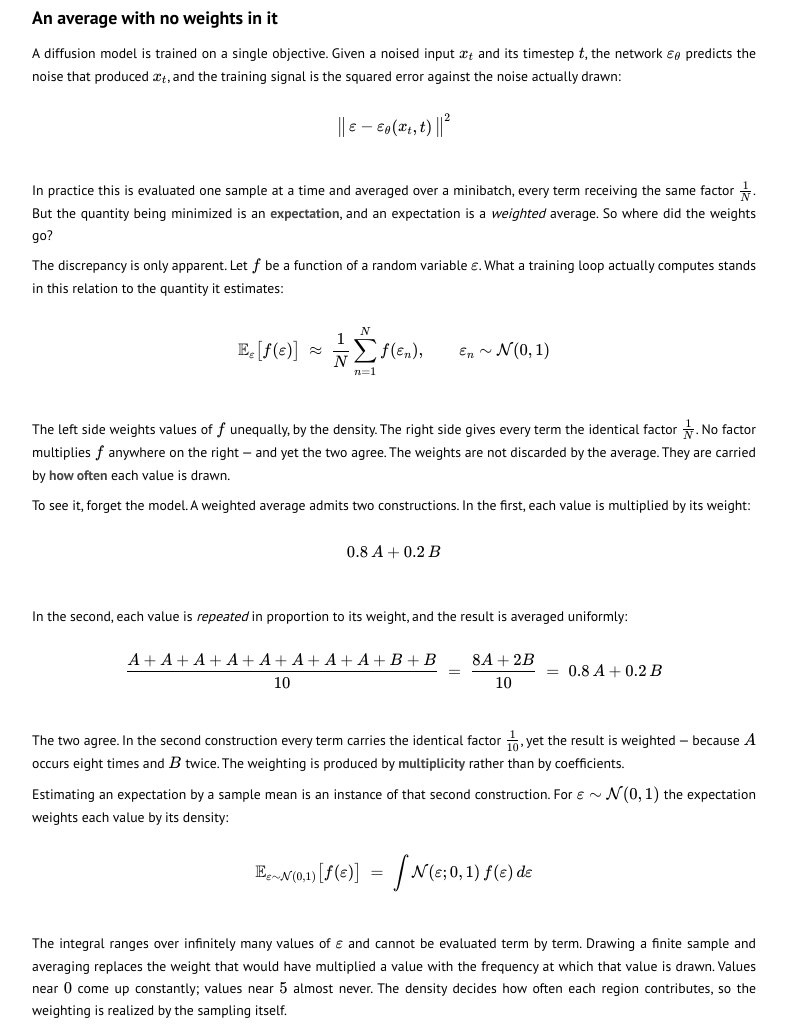
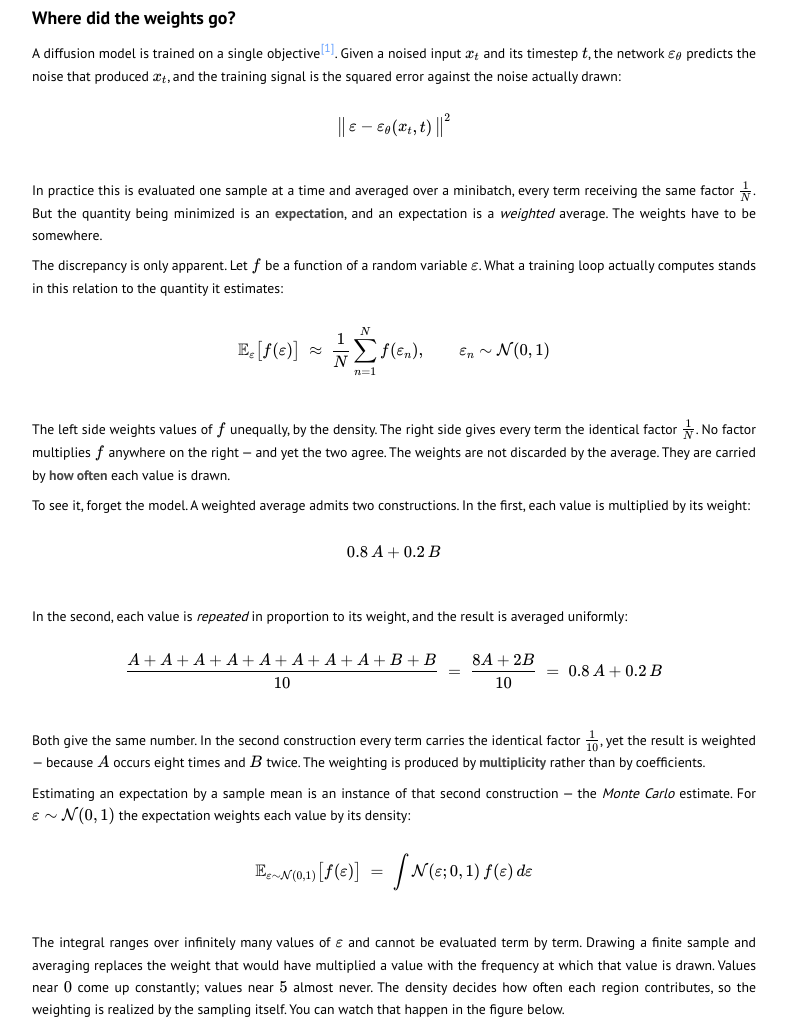
Before and after one commit to PARKCHEOLHEE-lab/intuitions-about-ddpm, a website with bundled scripts: page docs/mse.html in a window 1280 px wide. Shown: the part 99-1123 px from the top of the page, without its empty margins (246-1033 px from the left). Built offline with nearby package versions, Linux system fonts and the light colour scheme.

Commit message:
Match mse.html's prose conventions to index.html
The page was drafted in the source blog post's register, which differs from
the site's in four concrete ways:

  * index.html attaches <a class="cite">[n]</a> to every claim drawn from a
    paper and lists it under a References section. mse.html named "Ho et al."
    twice with no citation and no reference list.
  * index.html bolds terms (nouns) and italicises named methods. mse.html
    bolded a verb ("drops").
  * index.html's headings are plain questions or topic names. "An average with
    no weights in it" was literary; it is now "Where did the weights go?".
  * index.html never refers to itself. "since this page hangs off that loss"
    now reads "One weight, though, is missing from that account."

Also hyphenates "mean-squared error" throughout, italicises Monte Carlo on
first use, and adds the reader-addressing sentence index.html uses to hand off
to a figure.

Co-Authored-By: Claude Opus 4.8 (1M context) <noreply@anthropic.com>

```diff
--- a/docs/mse.html
+++ b/docs/mse.html
@@ -16,10 +16,10 @@
 
   <main>
     <section id="expectation-panel">
-      <h2>An average with no weights in it</h2>
-      <p>A diffusion model is trained on a single objective. Given a noised input $x_t$ and its timestep $t$, the network $\varepsilon_\theta$ predicts the noise that produced $x_t$, and the training signal is the squared error against the noise actually drawn:</p>
+      <h2>Where did the weights go?</h2>
+      <p>A diffusion model is trained on a single objective<a class="cite" href="#ref-1">[1]</a>. Given a noised input $x_t$ and its timestep $t$, the network $\varepsilon_\theta$ predicts the noise that produced $x_t$, and the training signal is the squared error against the noise actually drawn:</p>
       <p class="eq">$$\big\lVert\, \varepsilon - \varepsilon_\theta(x_t, t) \,\big\rVert^2$$</p>
-      <p>In practice this is evaluated one sample at a time and averaged over a minibatch, every term receiving the same factor $\tfrac{1}{N}$. But the quantity being minimized is an <strong>expectation</strong>, and an expectation is a <em>weighted</em> average. So where did the weights go?</p>
+      <p>In practice this is evaluated one sample at a time and averaged over a minibatch, every term receiving the same factor $\tfrac{1}{N}$. But the quantity being minimized is an <strong>expectation</strong>, and an expectation is a <em>weighted</em> average. The weights have to be somewhere.</p>
 
       <p>The discrepancy is only apparent. Let $f$ be a function of a random variable $\varepsilon$. What a training loop actually computes stands in this relation to the quantity it estimates:</p>
       <p class="eq">$$\mathbb{E}_{\varepsilon}\big[f(\varepsilon)\big] \;\approx\; \frac{1}{N}\sum_{n=1}^{N} f(\varepsilon_n), \qquad \varepsilon_n \sim \mathcal{N}(0,1)$$</p>
@@ -29,11 +29,11 @@
       <p class="eq">$$0.8\,A + 0.2\,B$$</p>
       <p>In the second, each value is <em>repeated</em> in proportion to its weight, and the result is averaged uniformly:</p>
       <p class="eq">$$\frac{A+A+A+A+A+A+A+A+B+B}{10} \;=\; \frac{8A + 2B}{10} \;=\; 0.8\,A + 0.2\,B$$</p>
-      <p>The two agree. In the second construction every term carries the identical factor $\tfrac{1}{10}$, yet the result is weighted — because $A$ occurs eight times and $B$ twice. The weighting is produced by <strong>multiplicity</strong> rather than by coefficients.</p>
+      <p>Both give the same number. In the second construction every term carries the identical factor $\tfrac{1}{10}$, yet the result is weighted — because $A$ occurs eight times and $B$ twice. The weighting is produced by <strong>multiplicity</strong> rather than by coefficients.</p>
 
-      <p>Estimating an expectation by a sample mean is an instance of that second construction. For $\varepsilon\sim\mathcal{N}(0,1)$ the expectation weights each value by its density:</p>
+      <p>Estimating an expectation by a sample mean is an instance of that second construction — the <em>Monte Carlo</em> estimate. For $\varepsilon\sim\mathcal{N}(0,1)$ the expectation weights each value by its density:</p>
       <p class="eq">$$\mathbb{E}_{\varepsilon\sim\mathcal{N}(0,1)}\big[f(\varepsilon)\big] \;=\; \int \mathcal{N}(\varepsilon;0,1)\, f(\varepsilon)\, d\varepsilon$$</p>
-      <p>The integral ranges over infinitely many values of $\varepsilon$ and cannot be evaluated term by term. Drawing a finite sample and averaging replaces the weight that would have multiplied a value with the frequency at which that value is drawn. Values near $0$ come up constantly; values near $5$ almost never. The density decides how often each region contributes, so the weighting is realized by the sampling itself.</p>
+      <p>The integral ranges over infinitely many values of $\varepsilon$ and cannot be evaluated term by term. Drawing a finite sample and averaging replaces the weight that would have multiplied a value with the frequency at which that value is drawn. Values near $0$ come up constantly; values near $5$ almost never. The density decides how often each region contributes, so the weighting is realized by the sampling itself. You can watch that happen in the figure below.</p>
 
       <div class="module">
         <div class="viz">
@@ -58,9 +58,16 @@
       <p>The training objective is an instance of the same construction. The squared error is defined for <em>one</em> data point $x_0$, <em>one</em> timestep $t$, and <em>one</em> noise vector $\varepsilon$. But the model must denoise well not for a single triple — it must do so in expectation over all of them:</p>
       <p class="eq">$$\mathcal{L}_{\text{simple}} = \mathbb{E}_{x_0,\,t,\,\varepsilon}\Big[\,\big\lVert\, \varepsilon - \varepsilon_\theta(x_t, t) \,\big\rVert^2\,\Big]$$</p>
       <p>Each training step draws $x_0$ from the data, $t$ uniformly from $\{1,\dots,T\}$, and $\varepsilon$ from $\mathcal{N}(0, I)$, then takes a gradient step on the squared error at that one triple. Averaging it over a minibatch is precisely the Monte Carlo estimate of the expectation above. The procedure <em>looks</em> like ordinary mean-squared-error minimization because the weights never appear as coefficients — they are supplied by the three distributions the triple is drawn from.</p>
-      <p>So the loss is both a mean squared error and an expectation, and the two descriptions are consistent. A sample mean does not throw away the weights of the expectation it estimates; it represents them in the sampling distribution.</p>
+      <p>So the loss is both a mean-squared error and an expectation, and the two descriptions are consistent. A sample mean does not throw away the weights of the expectation it estimates; it represents them in the sampling distribution.</p>
 
-      <p>One caveat, since this page hangs off that loss. The objective above is $\mathcal{L}_{\text{simple}}$: it <strong>drops</strong> the coefficient $\lambda_t$ that the true variational bound — the evidence lower bound, or <strong>ELBO</strong> — places in front of each timestep's squared error, weighting every $t$ equally instead. Ho et al. dropped it on purpose, and report better samples for it; it is not something the sampling restores. Everything argued above concerns the weights <em>inside</em> $\mathbb{E}_{x_0,t,\varepsilon}$, and $\lambda_t$ sat outside that expectation.</p>
+      <p>One weight, though, is missing from that account. The objective above is $\mathcal{L}_{\text{simple}}$: it drops the coefficient $\lambda_t$ that the true variational bound — the <strong>evidence lower bound</strong>, or ELBO — places in front of each timestep's squared error, weighting every $t$ equally instead. Ho et al. dropped it deliberately and report better samples for it<a class="cite" href="#ref-1">[1]</a>; it is not something the sampling restores. Everything above concerns the weights <em>inside</em> $\mathbb{E}_{x_0,t,\varepsilon}$, and $\lambda_t$ sat outside that expectation.</p>
+    </section>
+
+    <section id="references-panel">
+      <h2>References</h2>
+      <ol class="references">
+        <li id="ref-1">Jonathan Ho, Ajay Jain, and Pieter Abbeel. Denoising diffusion probabilistic models. In <em>Advances in Neural Information Processing Systems</em>, volume 33, pages 6840–6851, 2020.</li>
+      </ol>
     </section>
   </main>
 
```
